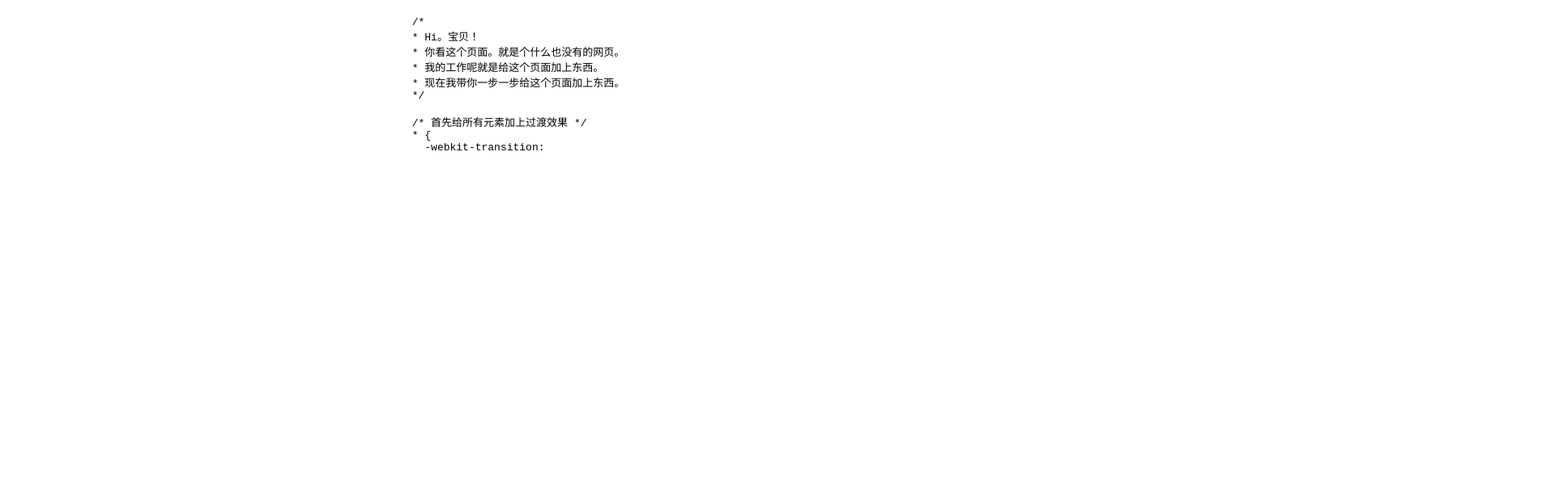
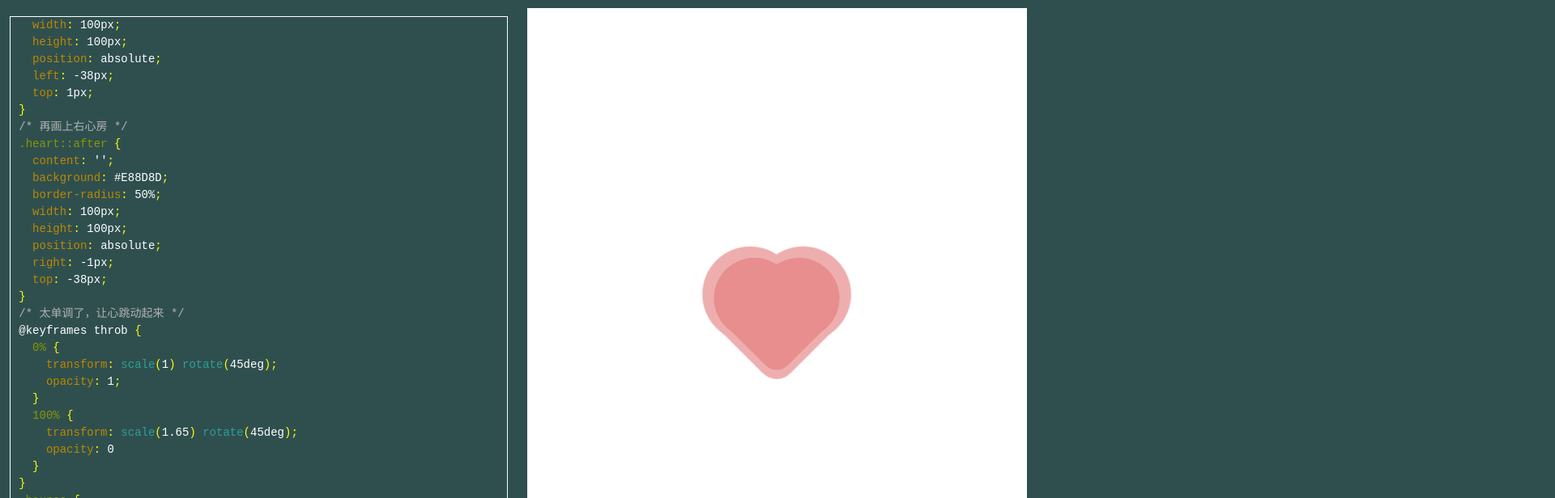
Before and after one commit to kotone/fun, a Vue app: page / in a window 1280 px wide. Shown: the top 616 px of the page at 81% size, 1920 px wide, since content can reach past the window. Built offline with nearby package versions, Linux system fonts and the light colour scheme.

Commit message:
feat:优化heart

```diff
--- a/src/components/valentine/heart.js
+++ b/src/components/valentine/heart.js
@@ -8,11 +8,12 @@ var settings = {
     velocity: 26, // particle velocity in pixels/sec
     effect: 0.26, // play with this for a nice effect
     size: 26, // particle size in pixels
+    padding: [40, 50] // canvas padding
   },
 };
 
 /*
- * RequestAnimationFrame polyfill by Erik Möller
+ * RequestAnimationFrame polyfill
  */
 
 const requestAnimationFramePolyfill = () => {
@@ -197,12 +198,8 @@ const getImage = () => {
   // helper function to create the path
   const to = (t)  => {
     var point = pointOnHeart(t);
-    point.x =
-      settings.particles.size / 2 +
-      (point.x * settings.particles.size) / 350;
-    point.y =
-      settings.particles.size / 2 -
-      (point.y * settings.particles.size) / 350;
+    point.x = settings.particles.size / 2 + (point.x * settings.particles.size) / 350;
+    point.y = settings.particles.size / 2 - (point.y * settings.particles.size) / 350;
     return point;
   }
   // create the path
@@ -239,10 +236,9 @@ export default class Heart {
     requestAnimationFramePolyfill()
   }
 
-
   onResize() {
-    this.canvas.width = this.canvas.clientWidth;
-    this.canvas.height = this.canvas.clientHeight;
+    this.canvas.width = this.canvas.clientWidth + settings.particles.padding[0];
+    this.canvas.height = this.canvas.clientHeight + settings.particles.padding[1];
   }
   render() {
     // next animation frame
--- a/src/components/valentine/index.vue
+++ b/src/components/valentine/index.vue
@@ -144,11 +144,11 @@ body, html {
 }
 /*
 * Ok，完成！
-* 点击下爱心试试！
+* 点击下爱心试试。
 */
 `
 ]
-const interval = 40
+const interval = 1
 const progressiveShowStyle = async (n = 0) => {
   const styleDom = document.createElement('style')
   let textNode = document.createTextNode(currentStyleCode.value)
```
